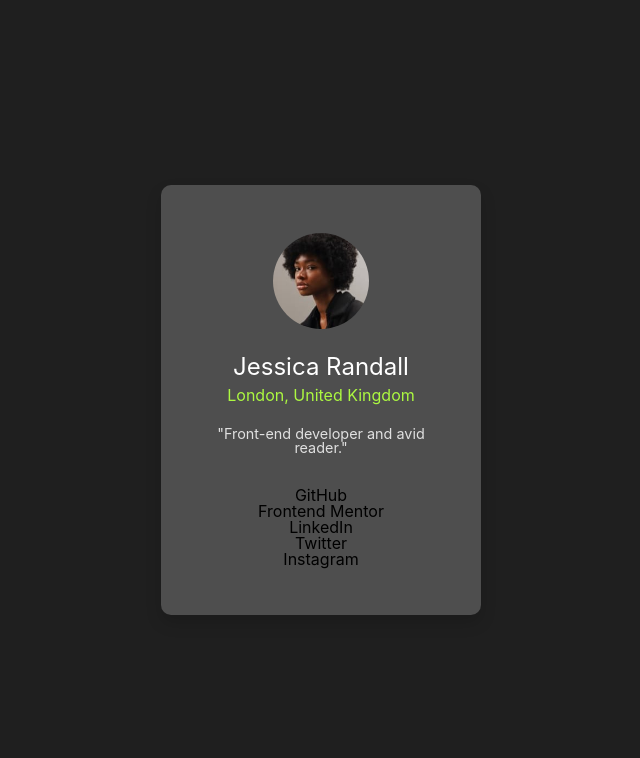
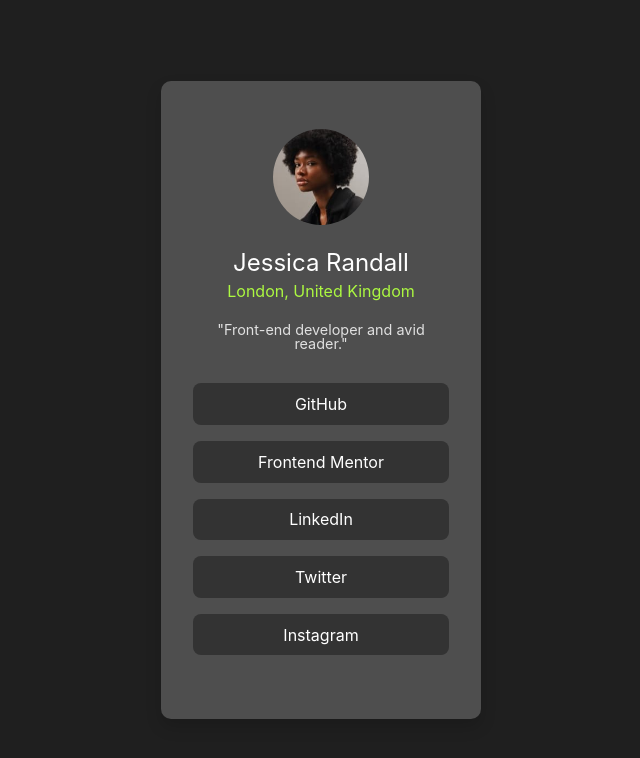
Before and after one commit to TheRazorbill/social-links-profile-main, a plain HTML site: page index.html in a window 1280 px wide. Shown: the whole page, without its empty margins (319-959 px from the left). Drawn offline with Linux system fonts and the light colour scheme.

Commit message:
style(css): add complete layout, typography, and social links hover effects

```diff
--- a/assets/style/style.css
+++ b/assets/style/style.css
@@ -93,3 +93,28 @@ h1 {
   color: #e0e0e0;
   margin-bottom: 2rem;
 }
+
+.social-links ul {
+  list-style: none;
+  padding: 0;
+}
+
+.social-links li {
+  margin-bottom: 1rem;
+}
+
+.social-links a {
+  display: block;
+  text-decoration: none;
+  color: #fff;
+  background-color: #333;
+  padding: 0.8rem;
+  border-radius: 8px;
+  transition: all 0.3s ease;
+}
+
+.social-links a:hover {
+  background-color: rgb(172, 248, 65);
+  color: #1f1f1f;
+  transform: scale(1.02);
+}
```
